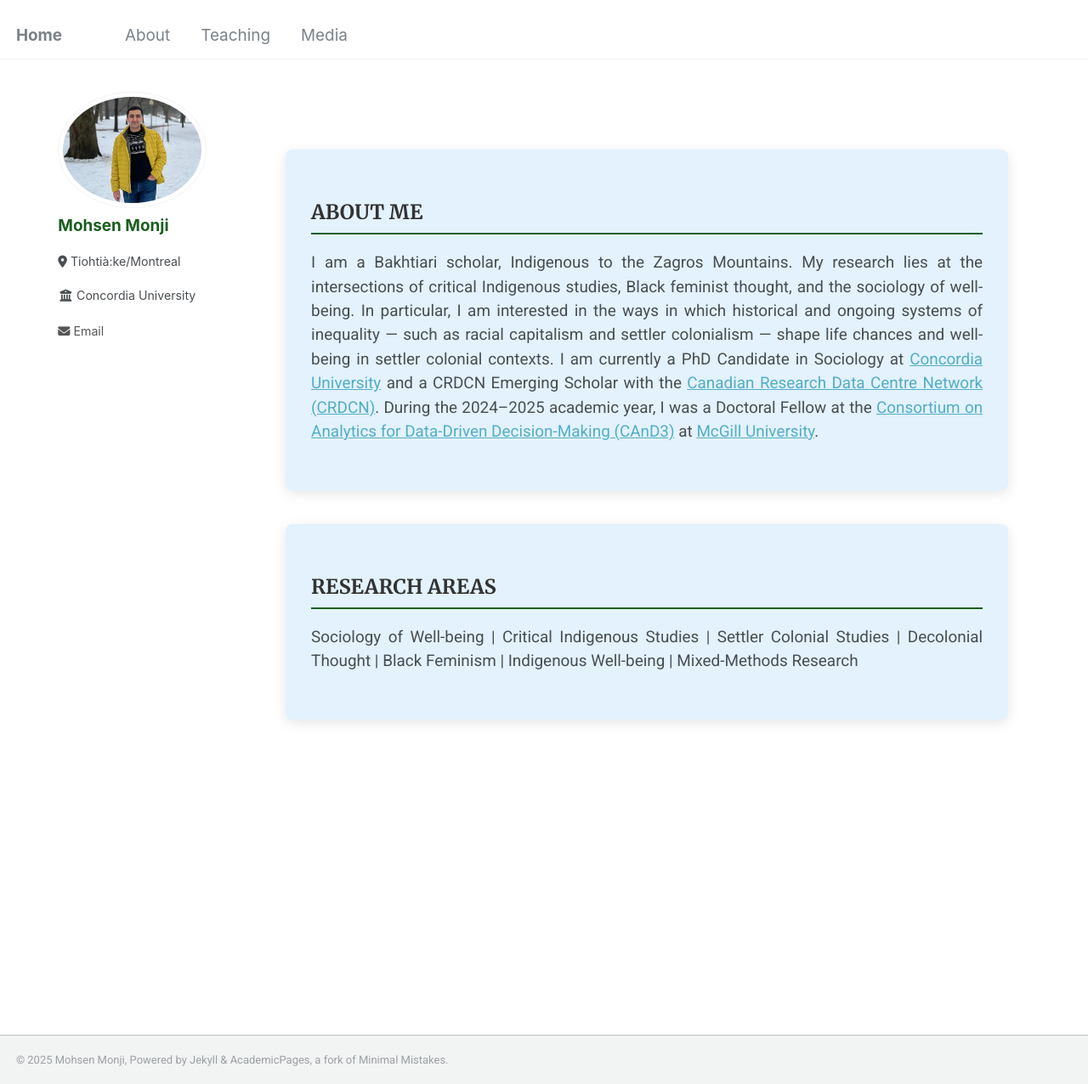
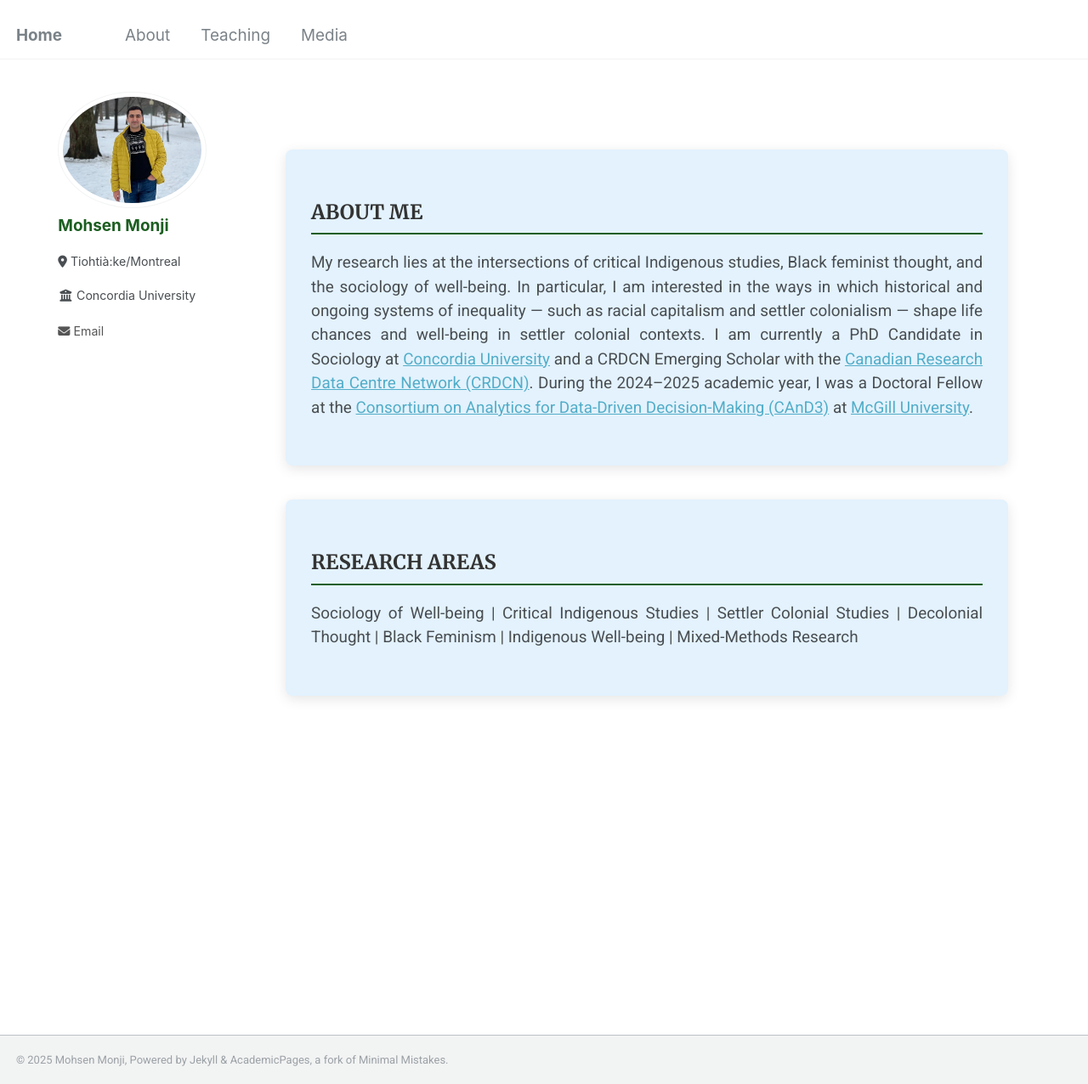
Before and after one commit to Mohsnmonji/mohsnmonji.github.io, a Jekyll site: the page built from about-me.md, in a window 1280 px wide and 1276 px high. Shown: the whole window at 85% size. Built offline with Jekyll 4.4.1, drawn with Linux system fonts in a browser that asks for light colours.

Commit message:
Update about-me.md

```diff
--- a/about-me.md
+++ b/about-me.md
@@ -54,7 +54,7 @@ author_profile: true
 <div class="about-card">
   <h2>ABOUT ME</h2>
   <p>
-      I am a Bakhtiari scholar, Indigenous to the Zagros Mountains. My research lies at the intersections of critical Indigenous studies, Black feminist thought, and the sociology of well-being. In particular, I am interested in the ways in which historical and ongoing systems of inequality — such as racial capitalism and settler colonialism — shape life chances and well-being in settler colonial contexts. I am currently a PhD Candidate in Sociology at
+    My research lies at the intersections of critical Indigenous studies, Black feminist thought, and the sociology of well-being. In particular, I am interested in the ways in which historical and ongoing systems of inequality — such as racial capitalism and settler colonialism — shape life chances and well-being in settler colonial contexts. I am currently a PhD Candidate in Sociology at
     <a href="https://www.concordia.ca/" target="_blank">Concordia University</a> and a CRDCN Emerging Scholar with the
     <a href="https://crdcn.ca" target="_blank">Canadian Research Data Centre Network (CRDCN)</a>.
     During the 2024–2025 academic year, I was a Doctoral Fellow at the
```
